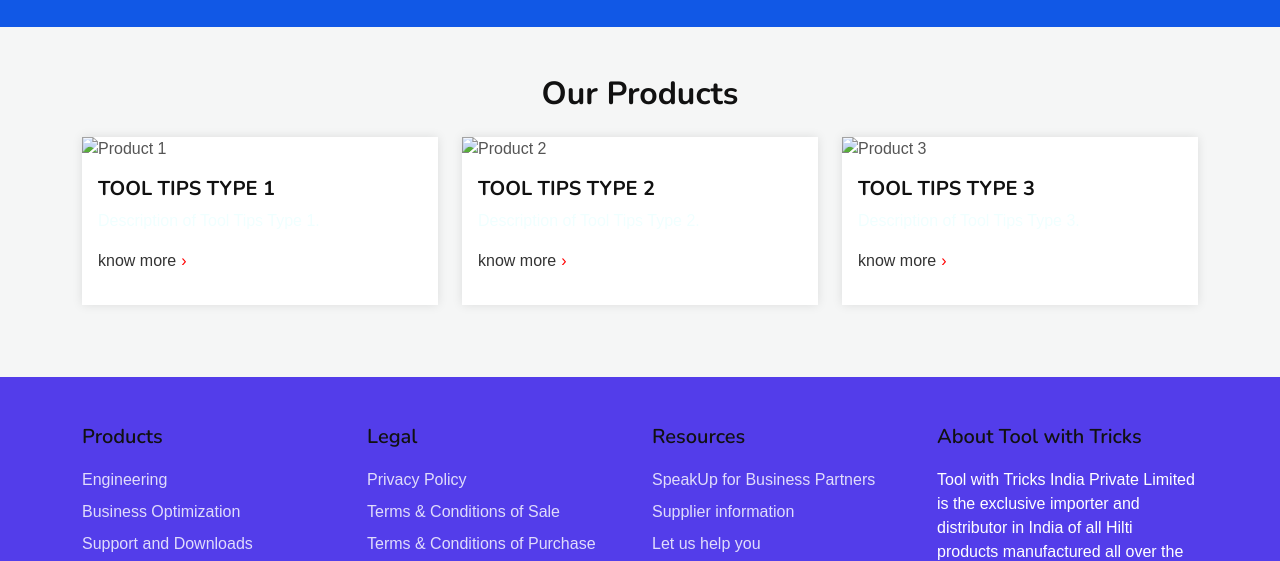
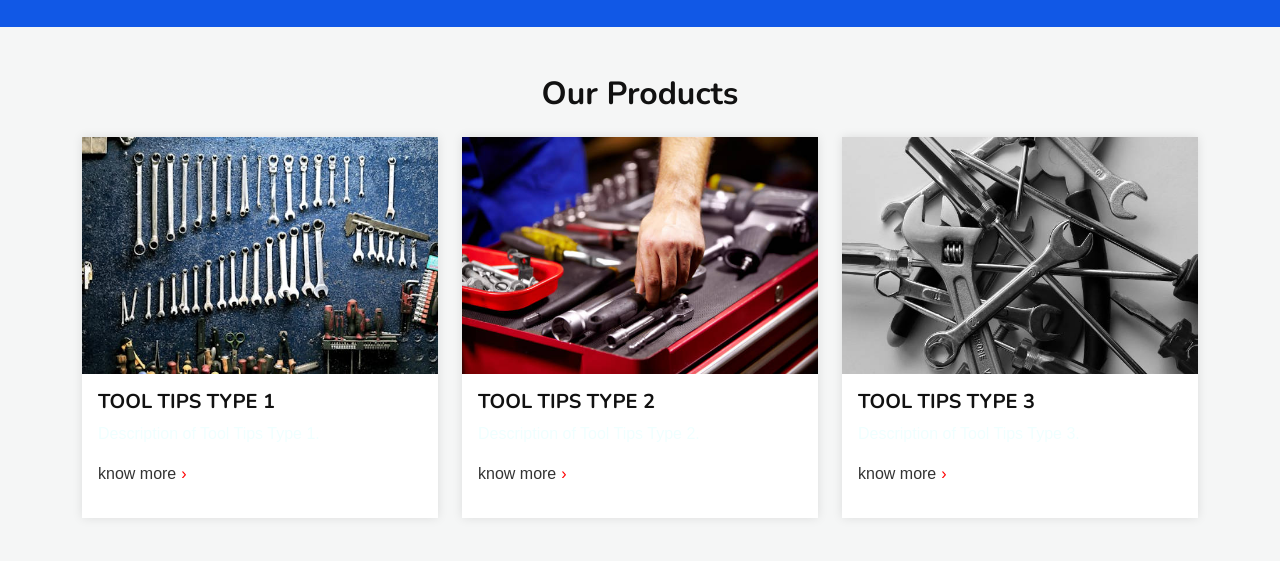
Before and after one commit to AKERA9/Create, a plain HTML site: page index.html in a window 1280 px wide. Shown: the part 2100-2661 px from the top of the page. Drawn offline with nearby package versions, Linux system fonts and the light colour scheme.

Commit message:
Update index.html

```diff
--- a/index.html
+++ b/index.html
@@ -1157,7 +1157,7 @@ Now manage your Hilti tools or book tool's repair online
             <div class="row">
                 <div class="col-lg-4 col-md-6 mb-4">
                     <div class="card h-100" style="border-radius: 0px;border: none;">
-                        <img class="card-img-top" src="img/image1.jpeg" alt="Product 1" style="border-bottom: none;border-radius: 0px;">
+                        <img class="card-img-top" src="image1.jpeg" alt="Product 1" style="border-bottom: none;border-radius: 0px;">
                         <div class="card-body">
                             <h5 class="card-titles">Tool Tips Type 1</h5>
                             <p class="card-text">Description of Tool Tips Type 1.</p>
@@ -1171,7 +1171,7 @@ Now manage your Hilti tools or book tool's repair online
                 </div>
                 <div class="col-lg-4 col-md-6 mb-4">
                     <div class="card h-100" style="border-radius: 0px;border: none;">
-                        <img class="card-img-top" src="img/image2.jpg" alt="Product 2" style="border-bottom: none;border-radius: 0px;">
+                        <img class="card-img-top" src="image2.jpg" alt="Product 2" style="border-bottom: none;border-radius: 0px;">
                         <div class="card-body">
                             <h5 class="card-titles">Tool Tips Type 2</h5>
                             <p class="card-text">Description of Tool Tips Type 2.</p>
@@ -1185,7 +1185,7 @@ Now manage your Hilti tools or book tool's repair online
                 </div>
                 <div class="col-lg-4 col-md-6 mb-4">
                     <div class="card h-100" style="border-radius: 0px;border: none;">
-                        <img class="card-img-top" src="img/imag3.jpg" alt="Product 3" style="border-bottom: none;border-radius: 0px;">
+                        <img class="card-img-top" src="imag3.jpg" alt="Product 3" style="border-bottom: none;border-radius: 0px;">
                         <div class="card-body">
                             <h5 class="card-titles">Tool Tips Type 3</h5>
                             <p class="card-text">Description of Tool Tips Type 3.</p>
```
